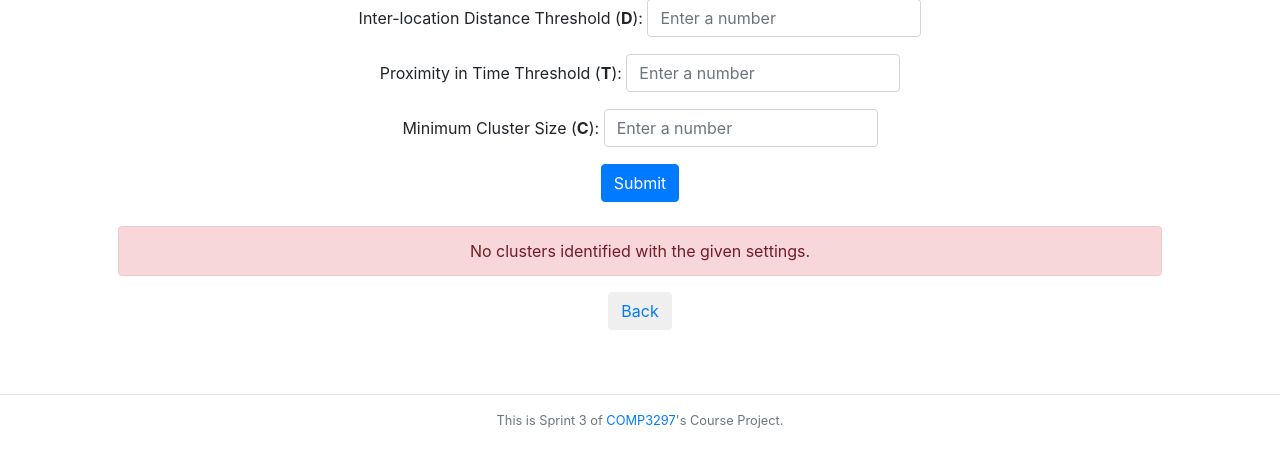
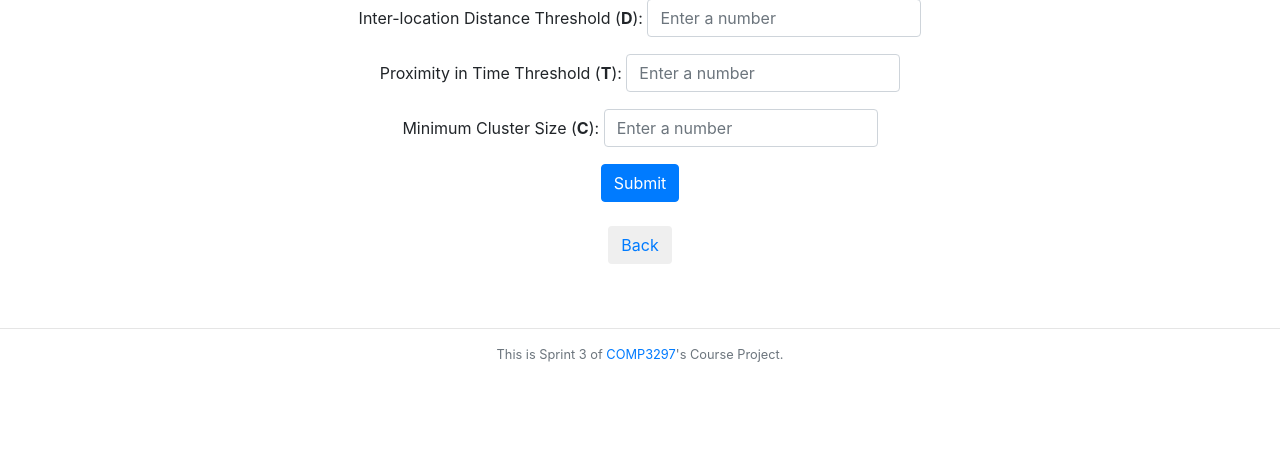
Before and after one commit to krish-21/Hotzone_Group, a Django app: template hotzone/templates/cluster.html in a window 1280 px wide. Shown: the part 194-661 px from the top of the page. Run offline with Django 3.2, Linux system fonts and the light colour scheme; the template is opened without the code that fills it, so the values that code supplies are empty; some libraries are stand-ins or nearby versions.

Commit message:
fixing alert bug

```diff
--- a/hotzone/locations/views.py
+++ b/hotzone/locations/views.py
@@ -469,7 +469,7 @@ def clustering(request):
         print(clusters)
         print()
 
-        return render(request, 'cluster.html', {'clusters': clusters, 'D': D, 'T': T, 'C': C})
+        return render(request, 'cluster.html', {'clusters': clusters, 'D': D, 'T': T, 'C': C, 'method': request.method})
 
     # GET request => user click the clustering button to input value of D, T, C
     else:
--- a/hotzone/templates/cluster.html
+++ b/hotzone/templates/cluster.html
@@ -51,9 +51,11 @@
             </tbody>
         </table>
     {% empty %}
-        <div class="alert alert-danger" role="alert">
-            No clusters identified with the given settings.
-        </div>
+        {% if method == 'POST' %}
+            <div class="alert alert-danger" role="alert">
+                No clusters identified with the given settings.
+            </div>
+        {% endif %}
     {% endfor %}
 
 
```
